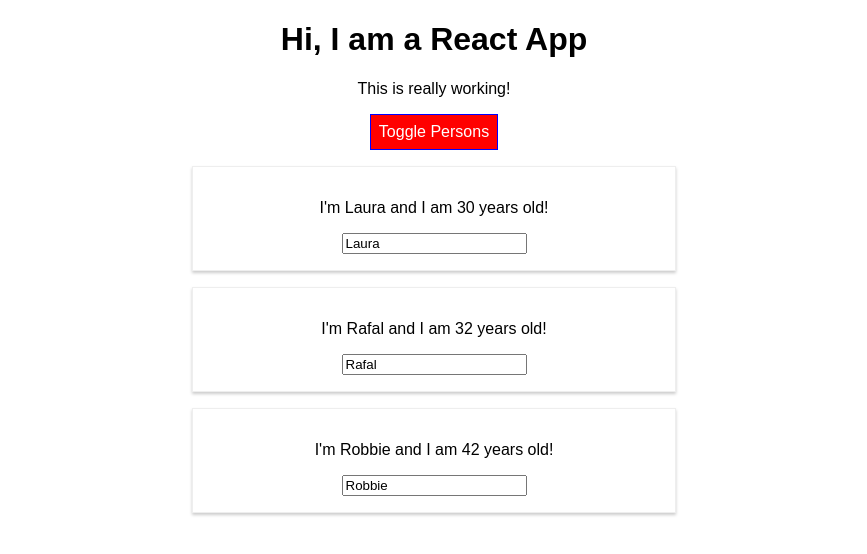
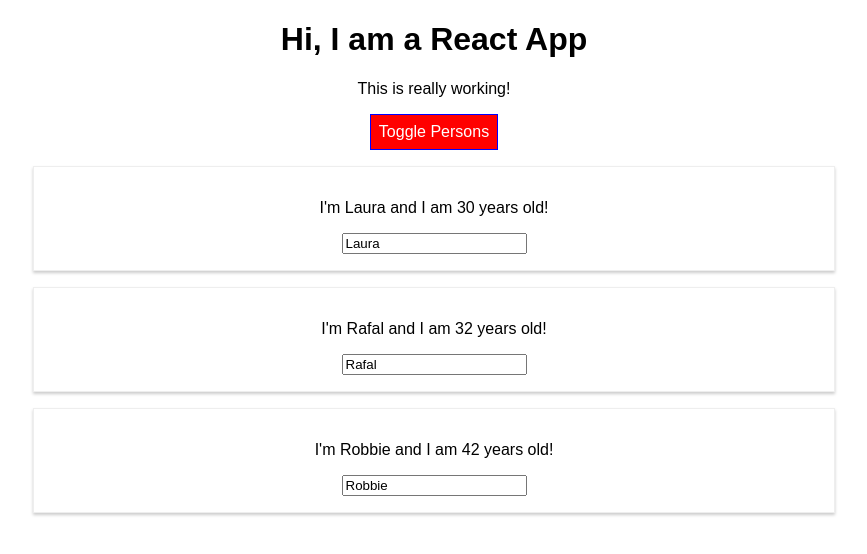
Before and after one commit to fetmo/learning-react, a React (Create React App) app in the folder react-complete-guide/: page / in a window 1280 px wide. Both pictures are taken after a click on the button "Toggle Persons". Shown: the top 554 px of the page, without its empty margins (206-1073 px from the left). Built offline with nearby package versions, Linux system fonts and the light colour scheme.

Commit message:
React CSS Modules: pre npm eject

```diff
--- a/react-complete-guide/src/App.js
+++ b/react-complete-guide/src/App.js
@@ -1,6 +1,5 @@
 import React, {Component} from 'react';
 import './App.css';
-import Radium, {StyleRoot} from 'radium';
 import Person from './Person/Person';
 
 class App extends Component {
@@ -55,20 +54,12 @@
             border: '1px solid blue',
             padding: '8px',
             cursor: 'pointer',
-            ':hover': {
-                backgroundColor: 'lightgreen',
-                color: 'black'
-            }
         };
 
         let persons = null;
 
         if (this.state.showPersons) {
             buttonstyle.backgroundColor = 'red';
-            buttonstyle[':hover'] = {
-                backgroundColor: 'salmon',
-                color: 'black'
-            };
 
             persons = (
                 <div>
@@ -95,7 +86,6 @@
         }
 
         return (
-            <StyleRoot>
             <div className="App">
                 <h1>Hi, I am a React App</h1>
                 <p className={classes.join(' ')}>This is really working!</p>
@@ -106,9 +96,8 @@
                 </button>
                 {persons}
             </div>
-            </StyleRoot>
         );
     }
 }
 
-export default Radium(App);
+export default App;
--- a/react-complete-guide/src/Person/Person.js
+++ b/react-complete-guide/src/Person/Person.js
@@ -1,16 +1,10 @@
 import React from 'react';
 import './Person.css';
-import Radium from 'radium';
 
 const person = (props) => {
-    const personStyle = {
-        '@media (min-width: 500px)': {
-            width: '450px'
-        }
-    };
 
     return (
-        <div className="Person" style={personStyle}>
+        <div className="Person">
             <p onClick={props.click}>I'm {props.name} and I am {props.age} years old!</p>
             <p>{props.children}</p>
             <input type="text" onChange={props.change} value={props.name} />
@@ -18,4 +12,4 @@
     )
 };
 
-export default Radium(person);
+export default person;
```
Lines whose indentation alone changed are shown as unchanged.
